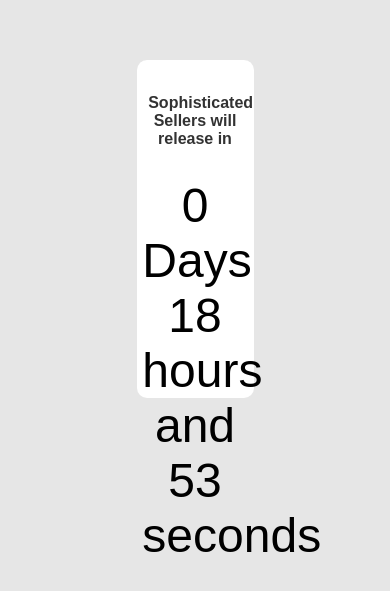
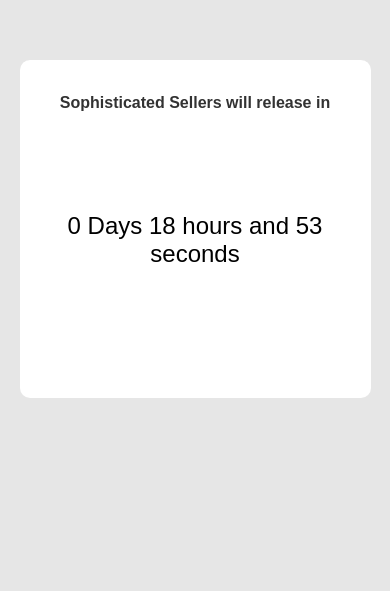
Before and after one commit to deadwoodx-official/deadwoodx-official.github.io, a plain HTML site: page index.html in a window 390 px wide. Shown: the part 193-784 px from the top of the page. Drawn offline with Linux system fonts and the light colour scheme.

Commit message:
Update index.css

```diff
--- a/index.css
+++ b/index.css
@@ -38,3 +38,17 @@ body{
     font-weight: 100;
     text-align: center;
 }
+
+@media only screen and (max-width: 480px){
+    .content{
+        width: 90vw;
+        left: 5%;
+    }
+
+    .content h1{
+        width: 90%;
+        left: 5%;
+        font-size: 150%;
+        top: 45%;
+    }
+}
```
